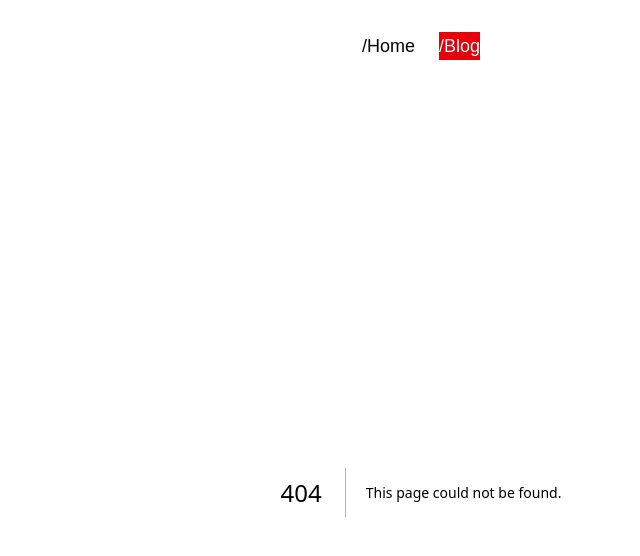
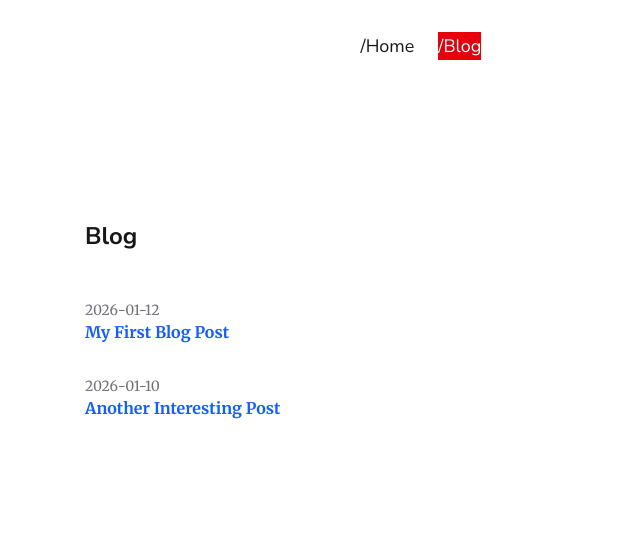
Before and after one commit to Ian-Cardona/personal-website, a Next.js app: page /blog in a window 1280 px wide. Before the commit this address had no page. Shown: the top 556 px of the page, without its empty margins (219-859 px from the left). Built offline with nearby package versions, Linux system fonts and the light colour scheme.

Commit message:
style(app): implement new fonts, add blog page

```diff
--- /dev/null
+++ b/app/blog/page.tsx
@@ -0,0 +1,37 @@
+import BlogPostItem from '@/components/blog/BlogPostItem';
+
+const blogPosts = [
+  {
+    slug: 'my-first-post',
+    title: 'My First Blog Post',
+    date: '2026-01-12',
+  },
+  {
+    slug: 'second-post',
+    title: 'Another Interesting Post',
+    date: '2026-01-10',
+  },
+];
+
+export default function Blog() {
+  return (
+    <div className="flex min-h-screen flex-col items-center bg-white dark:bg-black">
+      <main className="flex flex-1 w-full max-w-2xl flex-col px-6 py-32 md:px-0">
+        <h1 className="text-2xl font-bold mb-12" style={{ fontFamily: 'var(--font-nunito-sans)' }}>
+          Blog
+        </h1>
+
+        <div className="flex flex-col gap-8">
+          {blogPosts.map((post) => (
+            <BlogPostItem
+              key={post.slug}
+              slug={post.slug}
+              title={post.title}
+              date={post.date}
+            />
+          ))}
+        </div>
+      </main>
+    </div>
+  );
+}
--- a/app/blogs/page.tsx
+++ /dev/null
@@ -1,7 +0,0 @@
-export default function Blogs() {
-    return (
-        <div className="h-full w-full">
-            <p>Ian Cardona</p>
-        </div>
-    );
-};
--- a/app/layout.tsx
+++ b/app/layout.tsx
@@ -1,16 +1,18 @@
 import type { Metadata } from "next";
-import { Geist, Geist_Mono } from "next/font/google";
 import "./globals.css";
-import Navbar from "@/components/navigation/Navbar";
+import NavBar from "@/components/navigation/NavBar";
+import { Nunito_Sans, Merriweather } from "next/font/google";
 
-const geistSans = Geist({
-  variable: "--font-geist-sans",
+const nunitoSans = Nunito_Sans({
+  variable: "--font-nunito-sans",
   subsets: ["latin"],
+  weight: ["400", "700"],
 });
 
-const geistMono = Geist_Mono({
-  variable: "--font-geist-mono",
+const merriweather = Merriweather({
+  variable: "--font-merriweather",
   subsets: ["latin"],
+  weight: ["400", "700"],
 });
 
 export const metadata: Metadata = {
@@ -26,9 +28,10 @@ export default function RootLayout({
   return (
     <html lang="en">
       <body
-        className={`${geistSans.variable} ${geistMono.variable} antialiased`}
+        className={`${nunitoSans.variable} ${merriweather.variable} antialiased`}
+        style={{ fontFamily: 'var(--font-merriweather)' }}
       >
-        <Navbar />
+        <NavBar />
         {children}
       </body>
     </html>
--- a/app/page.tsx
+++ b/app/page.tsx
@@ -1,27 +1,31 @@
-import HoverLink from "@/components/buttons/HoverLink";
+import HomeLinkTextButton from "@/components/home/HomeLinkTextButton";
 
 export default function Home() {
   return (
-    <div className="flex min-h-screen justify-center bg-white dark:bg-black">
-      <main className="flex min-h-screen w-full max-w-3xl flex-col items-center gap-8 py-32 px-16">
-        <h1 className="text-3xl font-bold">IAN CARDONA</h1>
-
-        <div className="flex gap-4">
-          <HoverLink href="/about">GitHub</HoverLink>
-          <span>|</span>
-          <HoverLink href="/work">LinkedIn</HoverLink>
-          <span>|</span>
-          <HoverLink href="/contact">Twitter</HoverLink>
+    <div className="flex min-h-screen flex-col items-center bg-white dark:bg-black">
+      <main className="flex flex-1 w-full max-w-2xl flex-col px-6 py-32 md:px-0">
+        <div className="flex flex-col items-center">
+          <h1 className="text-4xl font-bold mb-8" style={{ fontFamily: 'var(--font-nunito-sans)' }}>
+            IAN CARDONA
+          </h1>
+          <div className="flex gap-2 text-zinc-600 dark:text-zinc-400">
+            <HomeLinkTextButton href="https://github.com/Ian-Cardona">GitHub</HomeLinkTextButton>
+            <span>|</span>
+            <HomeLinkTextButton href="https://www.linkedin.com/in/swe-ian-cardona/">LinkedIn</HomeLinkTextButton>
+            <span>|</span>
+            <HomeLinkTextButton href="https://www.credly.com/users/angelo-ian-michael-cardona.a988e18b">Cracked&apos;ly</HomeLinkTextButton>
+          </div>
+          <h2 className="text-lg font-bold mb-16">
+            iancardona.dev@gmail.com
+          </h2>
         </div>
-
-        <div className="w-full mt-16">
-          <h2 className="text-lg font-bold mb-4">Projects</h2>
-          <div className="flex flex-col gap-2">
-            <HoverLink href="/projects/project-1">DevDashboard</HoverLink>
+        <div className="flex w-full flex-col items-start">
+          <div className="flex flex-col items-start">
+            <HomeLinkTextButton href="https://devdashboard.framer.website/">Visit DevDashboard</HomeLinkTextButton>
+            <HomeLinkTextButton href="/blog">Visit my Blog</HomeLinkTextButton>
           </div>
         </div>
-
-        <footer className="mt-auto pt-16 text-sm text-zinc-500 dark:text-zinc-600">
+        <footer className="mt-auto flex w-full justify-center pt-16 text-sm text-zinc-500 dark:text-zinc-600">
           © 2026 Ian Cardona
         </footer>
       </main>
```
